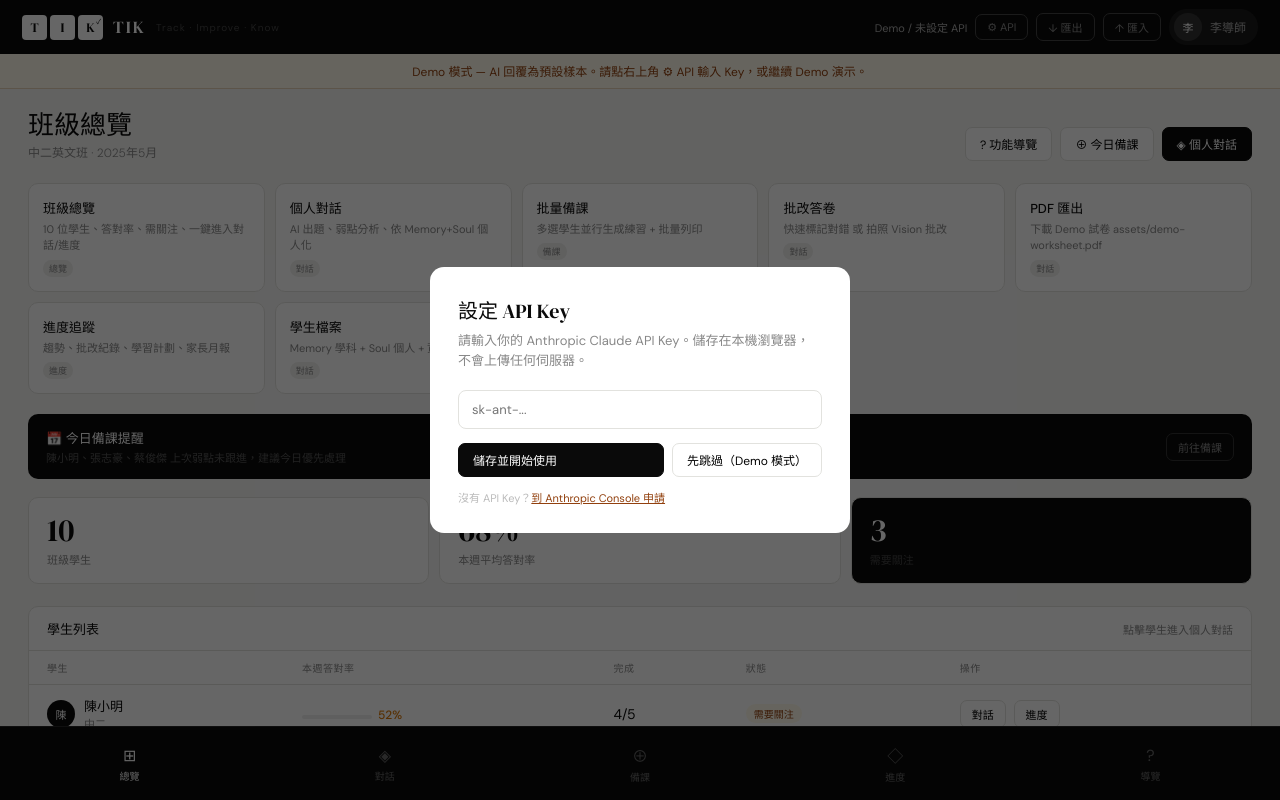
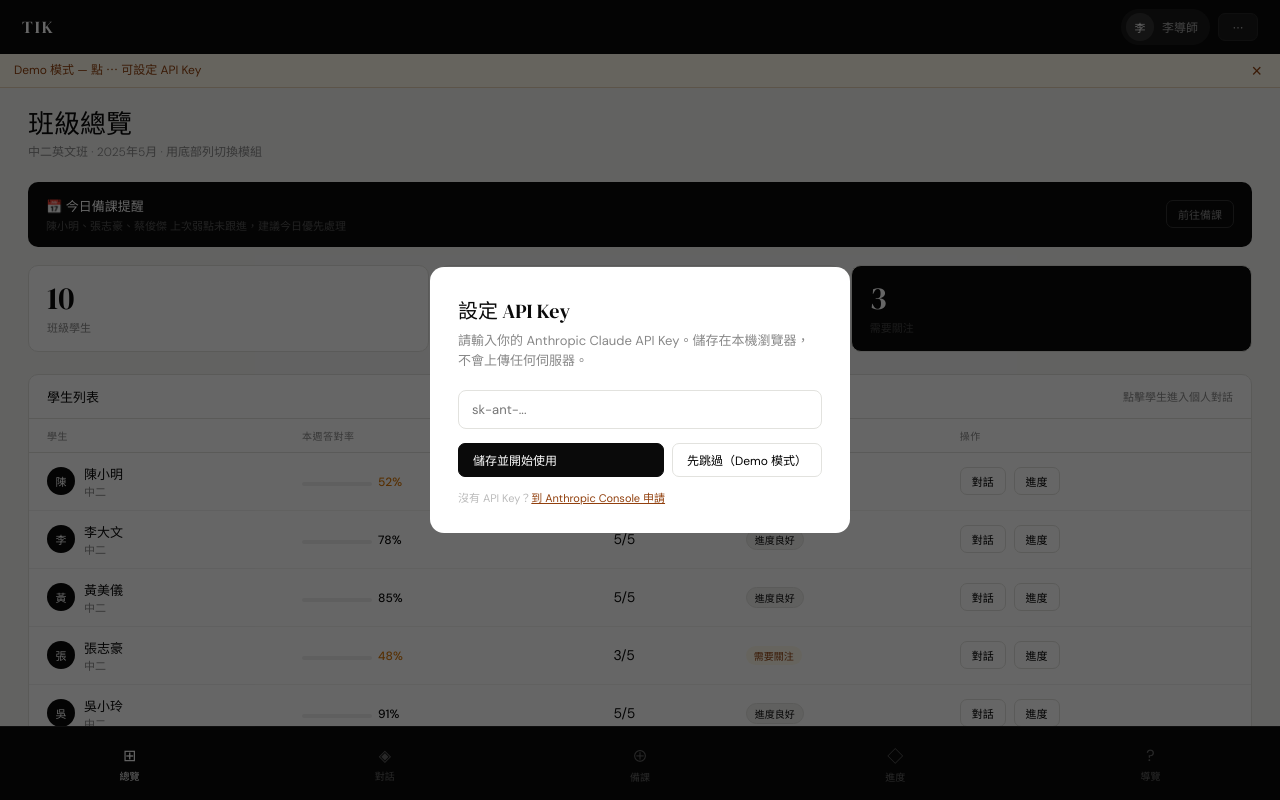
Before and after one commit to ICE614-Y/TIK, a plain HTML site: page index.html in a window 1280 px wide. Drawn offline with Linux system fonts and the light colour scheme.

Commit message:
Simplify mobile UI per feedback: remove duplicate nav clutter.
Remove overview feature cards and top action buttons; compact header logo; consolidate API/export/import into settings menu; shorten dismissible demo banner.

Co-authored-by: Cursor <cursoragent@cursor.com>

```diff
--- a/index.html
+++ b/index.html
@@ -47,8 +47,21 @@ main{grid-row:3;overflow-y:auto;padding:22px 28px 24px;}
 .nav-bottom{margin-top:auto;padding:16px;border-top:1px solid var(--bk4);}
 .api-status{font-size:11px;color:#333;line-height:1.6;}
 .api-dot{display:inline-block;width:6px;height:6px;border-radius:50%;background:#fff;margin-right:4px;vertical-align:middle;}
-.demo-banner{display:none;background:var(--amber-bg);border-bottom:1px solid #e8d4b8;color:var(--amber);font-size:12px;padding:8px 18px;text-align:center;}
+.demo-banner{display:none;background:var(--amber-bg);border-bottom:1px solid #e8d4b8;color:var(--amber);font-size:12px;padding:8px 40px 8px 14px;text-align:left;position:relative;line-height:1.45;}
 .demo-banner.on{display:block;}
+.demo-banner-close{position:absolute;right:10px;top:50%;transform:translateY(-50%);background:none;border:none;color:var(--amber);font-size:18px;cursor:pointer;padding:4px 8px;line-height:1;}
+.header-right{display:flex;align-items:center;gap:8px;position:relative;}
+.settings-wrap{position:relative;}
+.settings-btn{min-width:40px;justify-content:center;background:var(--bk3)!important;border-color:var(--bk4)!important;color:#ccc!important;}
+.settings-menu{display:none;position:absolute;right:0;top:calc(100% + 6px);min-width:168px;background:#fff;border:1px solid var(--mg);border-radius:var(--r);box-shadow:0 8px 24px rgba(0,0,0,.12);z-index:400;overflow:hidden;}
+.settings-menu.open{display:block;}
+.settings-menu button{display:block;width:100%;text-align:left;padding:10px 14px;font-size:12px;border:none;background:#fff;cursor:pointer;font-family:var(--sans);color:var(--bk);}
+.settings-menu button:hover{background:var(--lg);}
+.settings-status{padding:8px 14px;font-size:10px;color:var(--dg);border-bottom:1px solid var(--mg);background:var(--muted-bg);}
+.logo-compact .tiles,.logo-compact .logo-tag{display:none;}
+.logo-compact .logo-text{margin:0;}
+.overview-actions{display:none;}
+.feature-grid-overview{display:none!important;}
 .hint-bar{background:var(--muted-bg);border:1px solid var(--mg);border-radius:var(--r);padding:11px 15px;margin-bottom:16px;font-size:12px;color:var(--dg);line-height:1.5;}
 
 /* ── VIEWS ── */
@@ -232,9 +245,13 @@ tr:hover td{background:#fafaf8;cursor:pointer;}
 .bulk-card-actions{display:flex;gap:6px;margin-top:8px;flex-wrap:wrap;}
 
 @media(max-width:800px){
+  header{padding:0 12px;min-height:48px;}
   main{padding:16px 14px 20px;}
   .mob-student-select{display:block;}
-  .feature-grid{grid-template-columns:1fr;}
+  .demo-banner{font-size:11px;padding:6px 36px 6px 12px;}
+  .tutor-chip span{font-size:11px;}
+  .ph{margin-bottom:16px;}
+  .pt{font-size:22px;}
   .chat-shell{grid-template-columns:1fr;height:calc(100vh - 54px - 56px);}
   #view-chat{margin:-16px -14px !important;height:calc(100vh - 54px - 56px) !important;}
   .student-list{display:none;}
@@ -268,28 +285,34 @@ tr:hover td{background:#fafaf8;cursor:pointer;}
 
 <!-- HEADER -->
 <header>
-  <div class="logo">
-    <div class="tiles">
+  <div class="logo logo-compact">
+    <div class="tiles" aria-hidden="true">
       <div class="tile">T</div><div class="tile">I</div><div class="tile k">K</div>
     </div>
-    <div>
-      <div class="logo-text">TIK</div>
-    </div>
+    <div class="logo-text">TIK</div>
     <div class="logo-tag">Track · Improve · Know</div>
   </div>
-  <div style="display:flex;align-items:center;gap:8px;flex-wrap:wrap;">
-    <span style="font-size:11px;color:#aaa;" id="api-status-top">未設定 API Key</span>
-    <button class="btn sm" style="background:transparent;border-color:#444;color:#888;" onclick="document.getElementById('api-modal').style.display='flex'">⚙ API</button>
-    <button class="btn sm" style="background:transparent;border-color:#444;color:#888;" onclick="exportData()">↓ 匯出</button>
-    <button class="btn sm" style="background:transparent;border-color:#444;color:#888;" onclick="document.getElementById('import-file').click()">↑ 匯入</button>
+  <div class="header-right">
     <div class="tutor-chip">
       <div class="av" style="background:#333;color:#fff;">李</div>
       <span style="font-size:12px;color:#aaa;">李導師</span>
     </div>
+    <div class="settings-wrap" onclick="event.stopPropagation()">
+      <button type="button" class="btn sm settings-btn" onclick="toggleSettingsMenu(event)" aria-label="設定">⋯</button>
+      <div class="settings-menu" id="settings-menu" onclick="event.stopPropagation()">
+        <div class="settings-status" id="settings-api-status">未設定 API Key</div>
+        <button type="button" onclick="openApiModal()">API 設定</button>
+        <button type="button" onclick="exportData(); closeSettingsMenu()">匯出資料</button>
+        <button type="button" onclick="triggerImport(); closeSettingsMenu()">匯入資料</button>
+      </div>
+    </div>
   </div>
 </header>
 
-<div class="demo-banner" id="demo-banner">Demo 模式 — AI 回覆為預設樣本。請點右上角 ⚙ API 輸入 Key，或繼續 Demo 演示。</div>
+<div class="demo-banner" id="demo-banner">
+  <span id="demo-banner-text">Demo 模式 — 點 ⋯ 可設定 API Key</span>
+  <button type="button" class="demo-banner-close" onclick="dismissDemoBanner()" aria-label="關閉">×</button>
+</div>
 <input type="file" id="import-file" accept="application/json,.json" style="display:none" onchange="importData(event)"/>
 
 <!-- MAIN -->
@@ -298,15 +321,8 @@ tr:hover td{background:#fafaf8;cursor:pointer;}
 <!-- ══ OVERVIEW ══ -->
 <div class="view on" id="view-overview">
   <div class="ph">
-    <div><div class="pt">班級總覽</div><div class="ps">中二英文班 · 2025年5月</div></div>
-    <div style="display:flex;gap:8px;">
-      <button class="btn" onclick="navTo('guide')">? 功能導覽</button>
-      <button class="btn" onclick="navTo('bulk')">⊕ 今日備課</button>
-      <button class="btn pri" onclick="navTo('chat')">◈ 個人對話</button>
-    </div>
+    <div><div class="pt">班級總覽</div><div class="ps">中二英文班 · 2025年5月 · 用底部列切換模組</div></div>
   </div>
-
-  <div class="feature-grid" id="feature-grid"></div>
 
   <div class="today-bar">
     <div>
@@ -585,8 +601,43 @@ function updateOverviewStats() {
 
 function updateDemoBanner() {
   const banner = document.getElementById('demo-banner');
-  if (banner) banner.classList.toggle('on', !apiKey);
-}
+  if (!banner) return;
+  if (localStorage.getItem('tik_demo_banner_dismissed') === '1') {
+    banner.classList.remove('on');
+    return;
+  }
+  banner.classList.toggle('on', !apiKey);
+  const text = document.getElementById('demo-banner-text');
+  if (text) text.textContent = 'Demo 模式 — 點 ⋯ 可設定 API Key';
+}
+
+function dismissDemoBanner() {
+  localStorage.setItem('tik_demo_banner_dismissed', '1');
+  const banner = document.getElementById('demo-banner');
+  if (banner) banner.classList.remove('on');
+}
+
+function toggleSettingsMenu(e) {
+  e.stopPropagation();
+  const menu = document.getElementById('settings-menu');
+  if (menu) menu.classList.toggle('open');
+}
+
+function closeSettingsMenu() {
+  const menu = document.getElementById('settings-menu');
+  if (menu) menu.classList.remove('open');
+}
+
+function openApiModal() {
+  closeSettingsMenu();
+  document.getElementById('api-modal').style.display = 'flex';
+}
+
+function triggerImport() {
+  document.getElementById('import-file').click();
+}
+
+document.addEventListener('click', () => closeSettingsMenu());
 
 function renderMobStudentSelect() {
   const sel = document.getElementById('mob-student-select');
@@ -637,7 +688,6 @@ function init() {
   }
   updateDemoBanner();
   updateOverviewStats();
-  renderFeatureGrid();
   renderGuide();
   renderOverview();
   renderChatStudentList();
@@ -647,18 +697,6 @@ function init() {
   renderProgress();
   updateBulkPrintBtn();
   selectChatStudent(0);
-}
-
-function renderFeatureGrid() {
-  const el = document.getElementById('feature-grid');
-  if (!el) return;
-  el.innerHTML = FEATURE_LIST.map(f => `
-    <div class="feature-card" onclick="FEATURE_LIST.find(x=>x.id==='${f.id}').action()">
-      <h4>${f.title}</h4>
-      <p>${f.desc}</p>
-      <span class="feature-tag">${f.tag}</span>
-    </div>
-  `).join('');
 }
 
 function renderGuide() {
@@ -681,7 +719,7 @@ function renderGuide() {
     <div class="guide-block">
       <h3>模組一覽（點底部列切換）</h3>
       <ul>
-        <li><strong>總覽</strong> — 班級列表、統計、功能捷徑卡片</li>
+        <li><strong>總覽</strong> — 班級列表、統計、今日提醒</li>
         <li><strong>對話</strong> — AI 聊天、學生檔案、批改、單人 PDF</li>
         <li><strong>備課</strong> — 批量生成 + 批量列印</li>
         <li><strong>進度</strong> — 趨勢、批改紀錄、家長月報</li>
@@ -698,12 +736,11 @@ function renderGuide() {
         <li>進度 → 看批改紀錄與家長月報</li>
       </ol>
     </div>
-    <div class="feature-grid" style="margin-top:12px;">
-      ${FEATURE_LIST.map(f => `
-        <div class="feature-card" onclick="FEATURE_LIST.find(x=>x.id==='${f.id}').action()">
-          <h4>${f.title}</h4><p>${f.desc}</p>
-        </div>
-      `).join('')}
+    <div class="guide-block">
+      <h3>功能一覽（點擊前往）</h3>
+      <ul>
+        ${FEATURE_LIST.map(f => `<li><a href="#" onclick="event.preventDefault();FEATURE_LIST.find(x=>x.id==='${f.id}').action();return false;" style="color:var(--bk);">${f.title}</a> — ${f.desc}</li>`).join('')}
+      </ul>
     </div>
   `;
 }
@@ -745,8 +782,8 @@ async function parseAnthropicResponse(res) {
 }
 
 function updateApiStatus(on) {
-  const top = document.getElementById('api-status-top');
-  if (top) top.textContent = on ? 'API 已連接' : 'Demo / 未設定 API';
+  const st = document.getElementById('settings-api-status');
+  if (st) st.textContent = on ? 'Claude API 已連接' : 'Demo 模式 · 未設定 API';
 }
 
 function exportData() {
```
Also changed, not shown: tik-app.html (+82 -45 lines).
